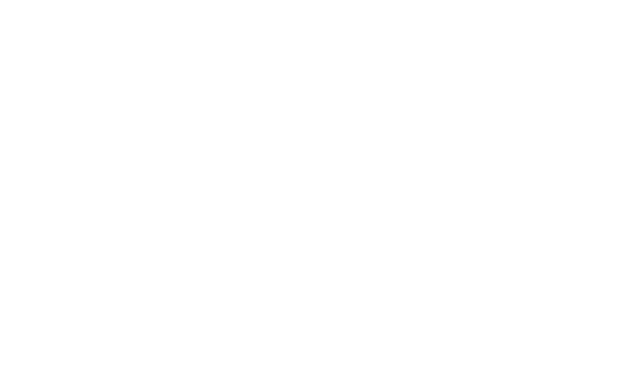
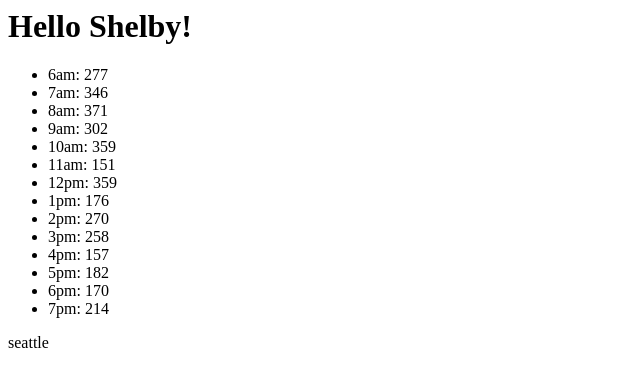
Before and after one commit to bobmcphe/cookie-stand, a plain HTML site: page sales.html in a window 1280 px wide. Shown: the whole page, without its empty margins (0-640 px from the left). Drawn offline with Linux system fonts and the light colour scheme.

Commit message:
have the DOM working, mostly

```diff
--- a/JS/app.js
+++ b/JS/app.js
@@ -46,10 +46,49 @@ var seattle = {
 
     }
     return seattleAnswer;
+  },
+
+render: function(){
+  var fishData = document.getElementById('fishData');
+
+  // call an external function and get me a random number
+  // var randomNumber = random(hours.length);
+
+  // create for me a p tag and append it onto the the fishData tag
+  var thePtagForfish = document.createElement('p');
+  thePtagForfish.textContent = this.name;
+  fishData.appendChild(thePtagForfish);
+
+  // create for me another p tag and set the value to a specific item in the array
+  var output = document.createElement('p');
+  output.textContent = hours[this.getRandom];
+  fishData.appendChild(output);
+
+  // output all of the toys possible onto the DOM
+  var ulID = document.getElementById('ulID');
+  for(var i=0; i <hours.length; i++){
+    var newTag = document.createElement('li');
+    newTag.textContent = hours[i] + ': ' + this.aveCookieSalesPerHr[i];
+
+    ulID.appendChild(newTag);
   }
+
 }
+}
+
+seattle.getHourlySales();
+seattle.concatArrays();
 
 
 
-seattle.getHourlySales();
-seattle.concatArrays();
+
+// DOM Manipulation
+var parent = document.getElementById('header');
+
+var potato = document.createElement('h1');
+potato.textContent = "Hello Shelby!";
+parent.appendChild(potato);
+
+
+
+seattle.render();
--- a/sales.html
+++ b/sales.html
@@ -1,11 +1,19 @@
-<!DOCTYPE html>
+
+
 <head>
 
 </head>
 <body>
+    <p id='header'></p>
+<article id='fishData'>
+    <ul id='ulID'>
 
-</body>
-
+    </ul>
+</article>
 <script src="JS/app.js">
 
 </script>
+</body>
+<footer>
+
+</footer>
```
Also changed, not shown: index.html (+4 -0 lines).
